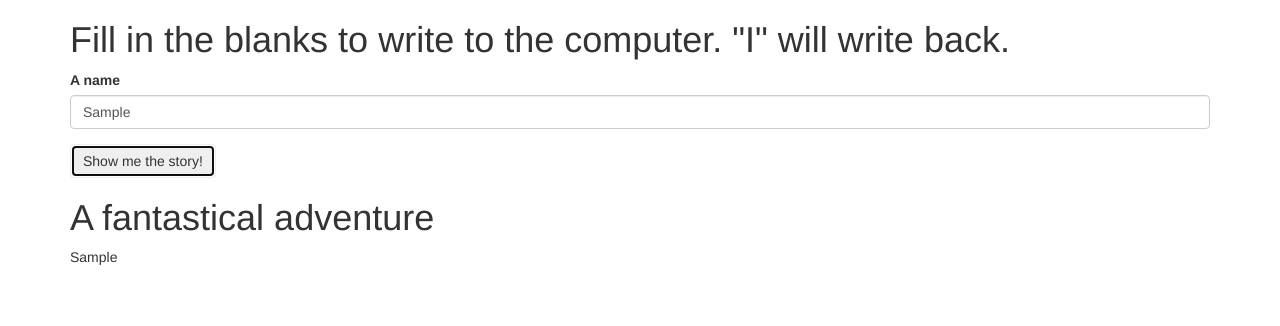
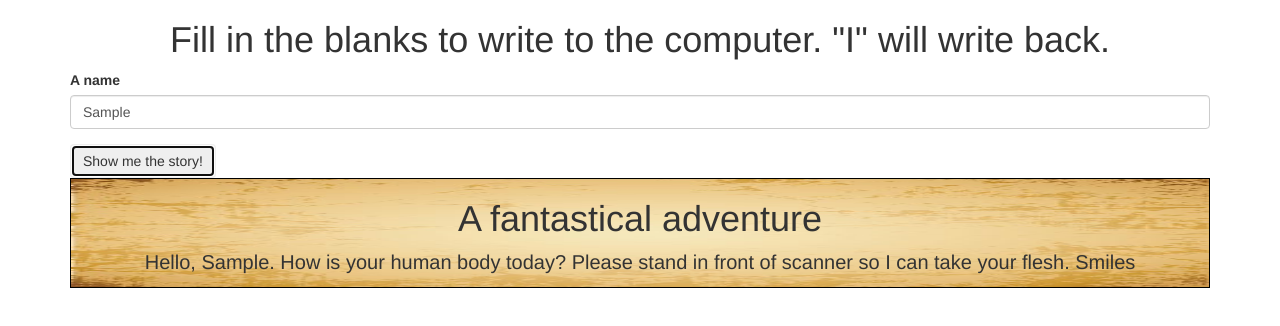
Before and after one commit to dereksmith2018/letter, a plain HTML site: page index.html in a window 1280 px wide. Both pictures are taken after typing "Sample" into the empty fields and a click on the button "Show me the story!". Drawn offline with nearby package versions, Linux system fonts and the light colour scheme.

Commit message:
add img- background.

```diff
--- a/css/styles.css
+++ b/css/styles.css
@@ -1,3 +1,19 @@
 #story {
   display: none;
+  border: 1px solid black;
+  background-image: url("../img/scroller.jpg");
+  background-size: 100% 100%;
+
+
+  /*background-size: auto;*/
+  background-repeat: no-repeat;
 }
+
+h1{
+  text-align: center;
+}
+
+p{
+  text-align: center;
+  font-size: 20px;
+}
--- a/index.html
+++ b/index.html
@@ -2,12 +2,12 @@
 <html>
   <head>
     <link rel="stylesheet" href="https://maxcdn.bootstrapcdn.com/bootstrap/3.3.7/css/bootstrap.min.css" integrity="sha384-BVYiiSIFeK1dGmJRAkycuHAHRg32OmUcww7on3RYdg4Va+PmSTsz/K68vbdEjh4u" crossorigin="anonymous">
-    <link href="css/styles.css" rel="stylesheet" type="text/css">
     <script
       src="https://code.jquery.com/jquery-3.3.1.js"
       integrity="sha256-2Kok7MbOyxpgUVvAk/HJ2jigOSYS2auK4Pfzbm7uH60="
       crossorigin="anonymous"></script>
     <script src="js/scripts.js"></script>
+    <link href="css/styles.css" rel="stylesheet" type="text/css">
     <title>A letter to you.</title>
   </head>
   <body>
@@ -27,7 +27,7 @@
       <div id="story">
         <h1>A fantastical adventure</h1>
         <p>
-         <span class="person1"></span>
+         Hello, <span class="person1"></span>. How is your human body today? Please stand in front of scanner so I can take your flesh. Smiles
         </p>
       </div>
     </div>
```
Also changed, not shown: img/scroll.jpeg (added), img/scroller.jpg (added), img/scrolls.jpg (added).
